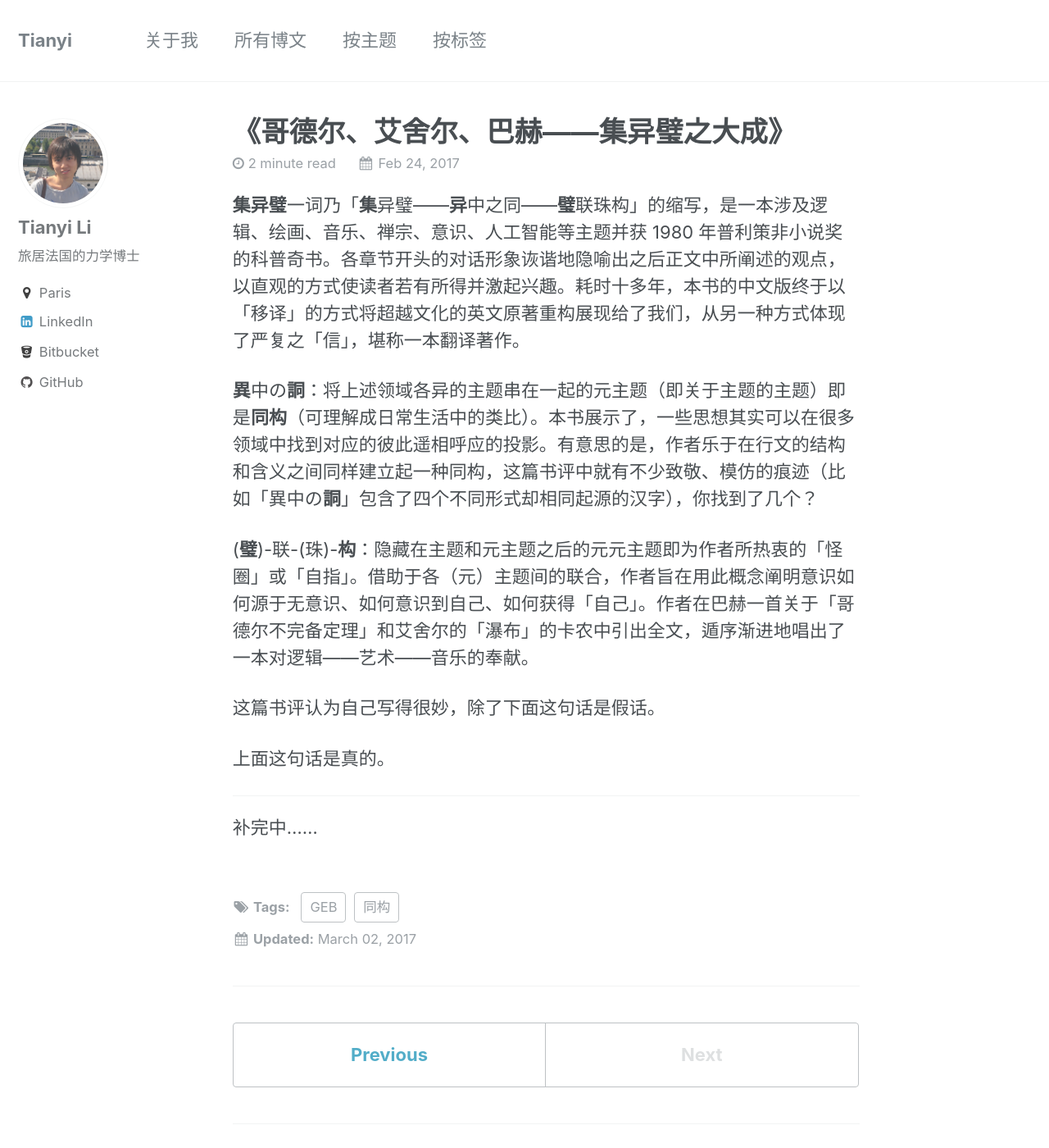
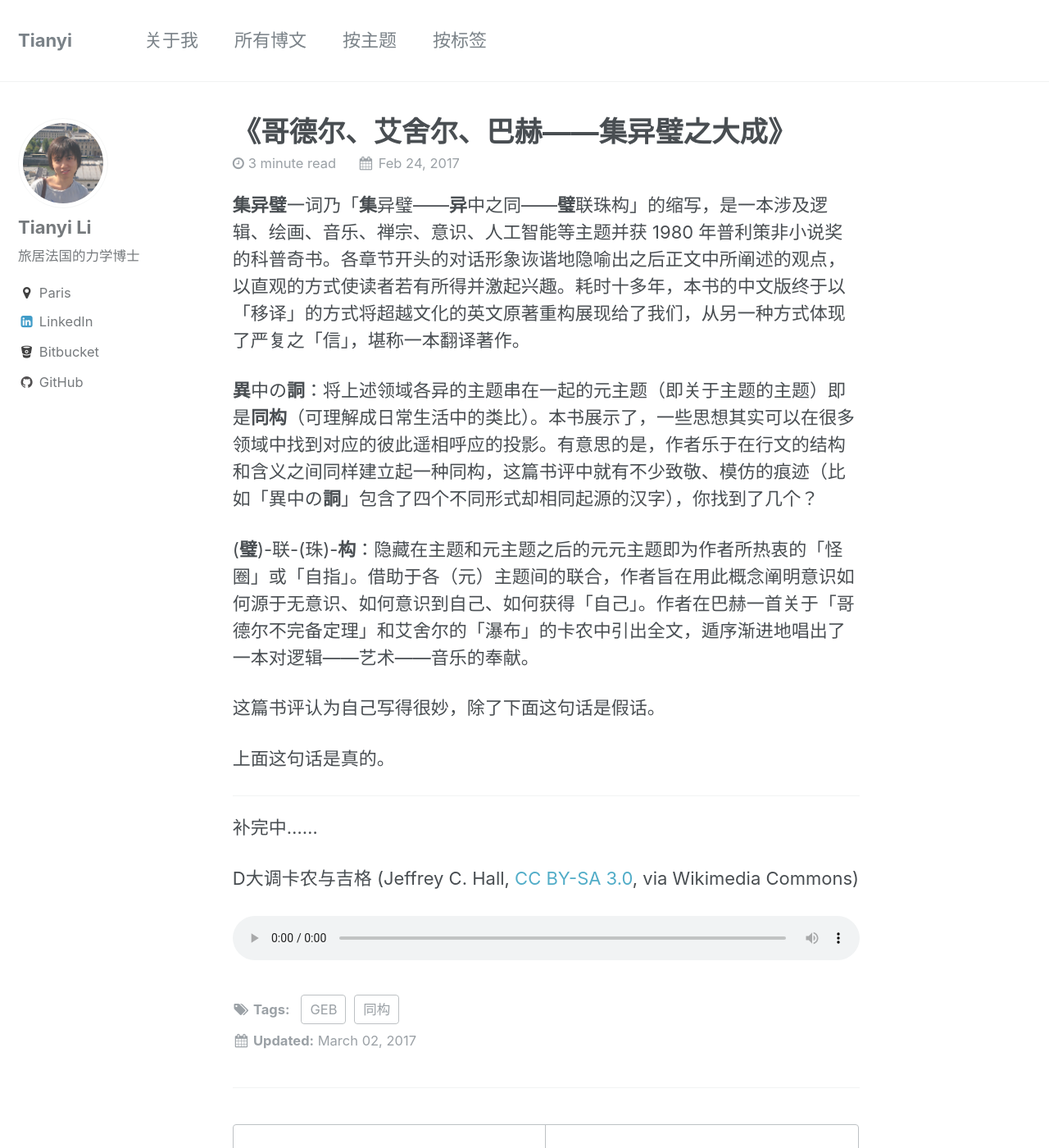
Before and after one commit to tianyikillua/tianyikillua.github.io, a Jekyll site: the page built from _posts/2017-02-24-geb.md, in a window 1280 px wide and 1400 px high. Shown: the whole window at 82% size. Built offline with Jekyll 4.4.1, drawn with Linux system fonts in a browser that asks for light colours; comment, search, counter and statistics services are not loaded.

Commit message:
test audio element

```diff
--- a/_posts/2017-02-24-geb.md
+++ b/_posts/2017-02-24-geb.md
@@ -20,4 +20,9 @@ tags:
 
 补完中......
 
-<audio src="https://upload.wikimedia.org/wikipedia/commons/8/8a/Canon_and_Gigue_in_D.ogg" autoPlay loop></audio>
+D大调卡农与吉格 (Jeffrey C. Hall, [CC BY-SA 3.0](http://creativecommons.org/licenses/by-sa/3.0), via Wikimedia Commons)
+
+<audio style="width: 100%" controls="controls">
+<source src="https://upload.wikimedia.org/wikipedia/commons/8/8a/Canon_and_Gigue_in_D.ogg" type="audio/ogg">
+你的浏览器不支持音频。
+</audio>
```
